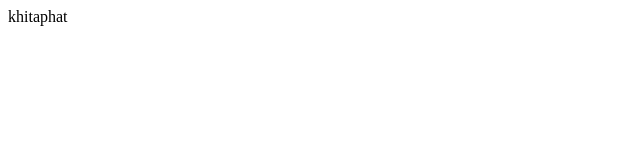
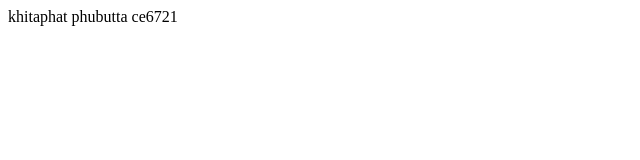
Before and after one commit to khitaphat22/git-tase, a plain HTML site: page index.html in a window 1280 px wide. Shown: the whole page, without its empty margins (0-640 px from the left). Drawn offline with Linux system fonts and the light colour scheme.

```diff
--- a/index.html
+++ b/index.html
@@ -6,6 +6,6 @@
     <title>Document</title>
 </head>
 <body>
-    khitaphat
+    khitaphat phubutta ce6721
 </body>
 </html>
```
